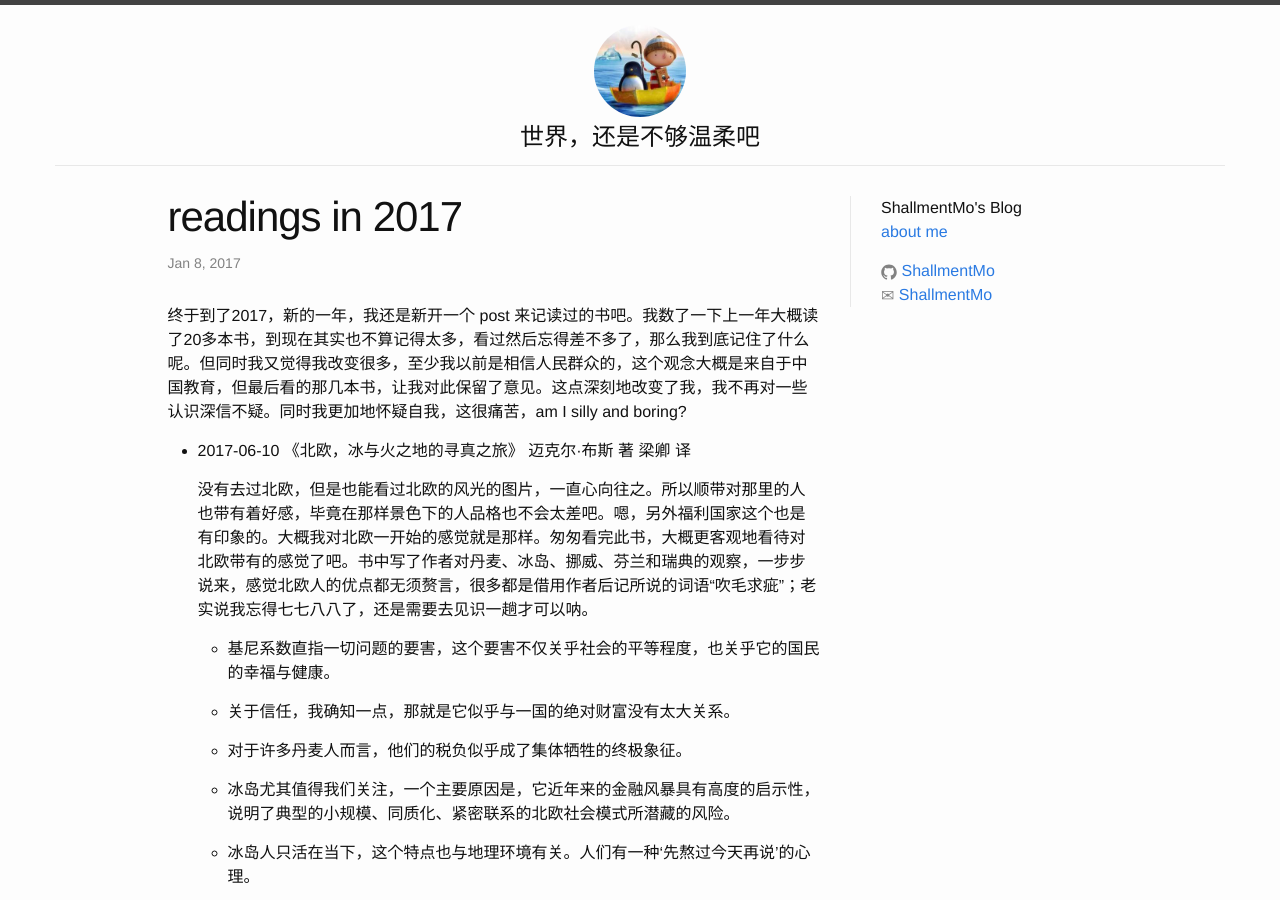
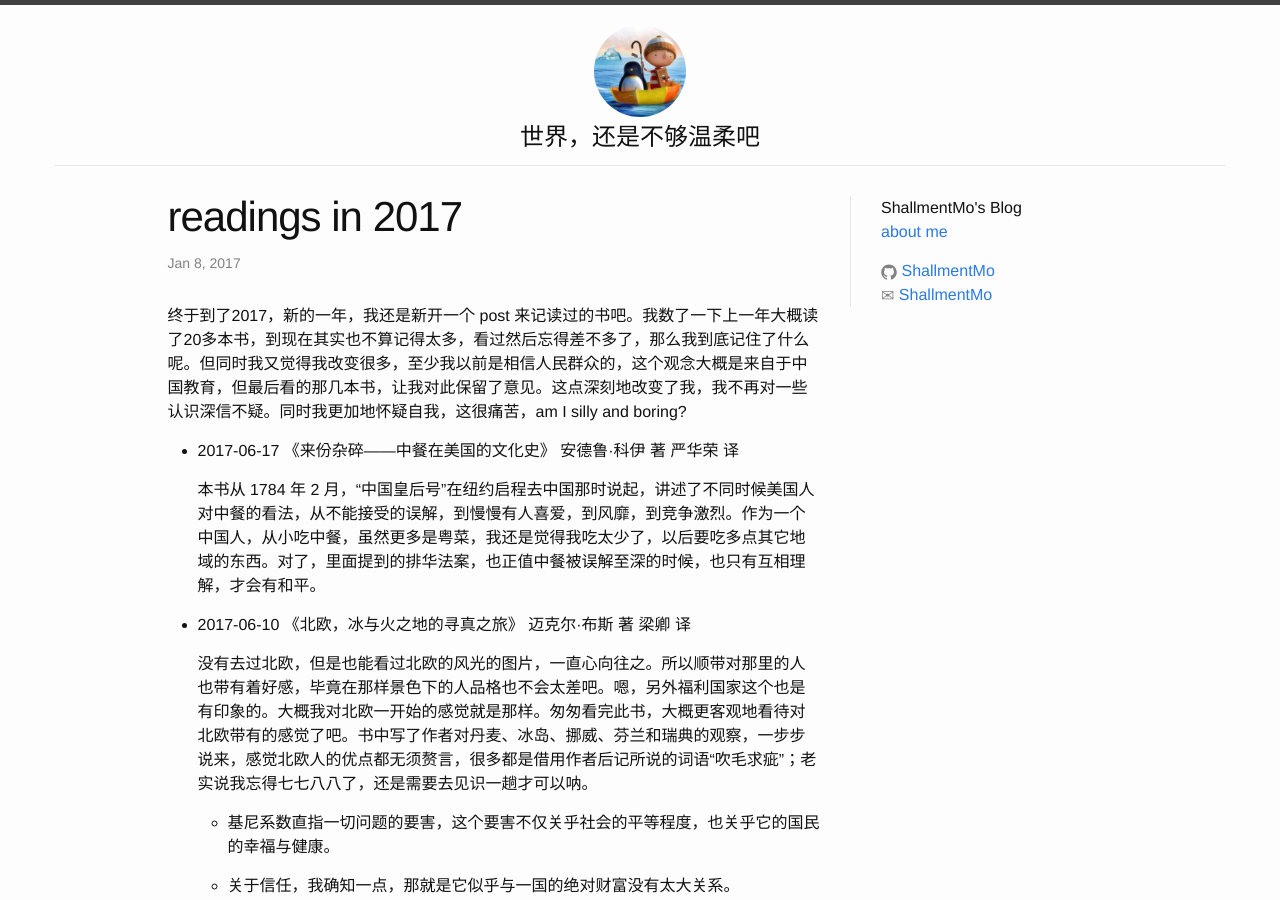
Before and after one commit to ShallmentMo/shallmentmo.github.com, a Jekyll site: the page built from _posts/2017-01-08-readings-in-2017.md, in a window 1280 px wide and 900 px high. Built offline with Jekyll 4.4.1, drawn with Linux system fonts in a browser that asks for light colours.

Commit message:
add 2017-06-17 reading

```diff
--- a/_posts/2017-01-08-readings-in-2017.md
+++ b/_posts/2017-01-08-readings-in-2017.md
@@ -6,6 +6,10 @@ categories: jekyll update
 ---
 
 终于到了2017，新的一年，我还是新开一个 post 来记读过的书吧。我数了一下上一年大概读了20多本书，到现在其实也不算记得太多，看过然后忘得差不多了，那么我到底记住了什么呢。但同时我又觉得我改变很多，至少我以前是相信人民群众的，这个观念大概是来自于中国教育，但最后看的那几本书，让我对此保留了意见。这点深刻地改变了我，我不再对一些认识深信不疑。同时我更加地怀疑自我，这很痛苦，am I silly and boring?
+
+* 2017-06-17 《来份杂碎——中餐在美国的文化史》 安德鲁·科伊 著 严华荣 译
+
+  本书从 1784 年 2 月，“中国皇后号”在纽约启程去中国那时说起，讲述了不同时候美国人对中餐的看法，从不能接受的误解，到慢慢有人喜爱，到风靡，到竞争激烈。作为一个中国人，从小吃中餐，虽然更多是粤菜，我还是觉得我吃太少了，以后要吃多点其它地域的东西。对了，里面提到的排华法案，也正值中餐被误解至深的时候，也只有互相理解，才会有和平。
 
 * 2017-06-10 《北欧，冰与火之地的寻真之旅》 迈克尔·布斯 著 梁卿 译
 
```
Also changed, not shown: Gemfile.lock.
